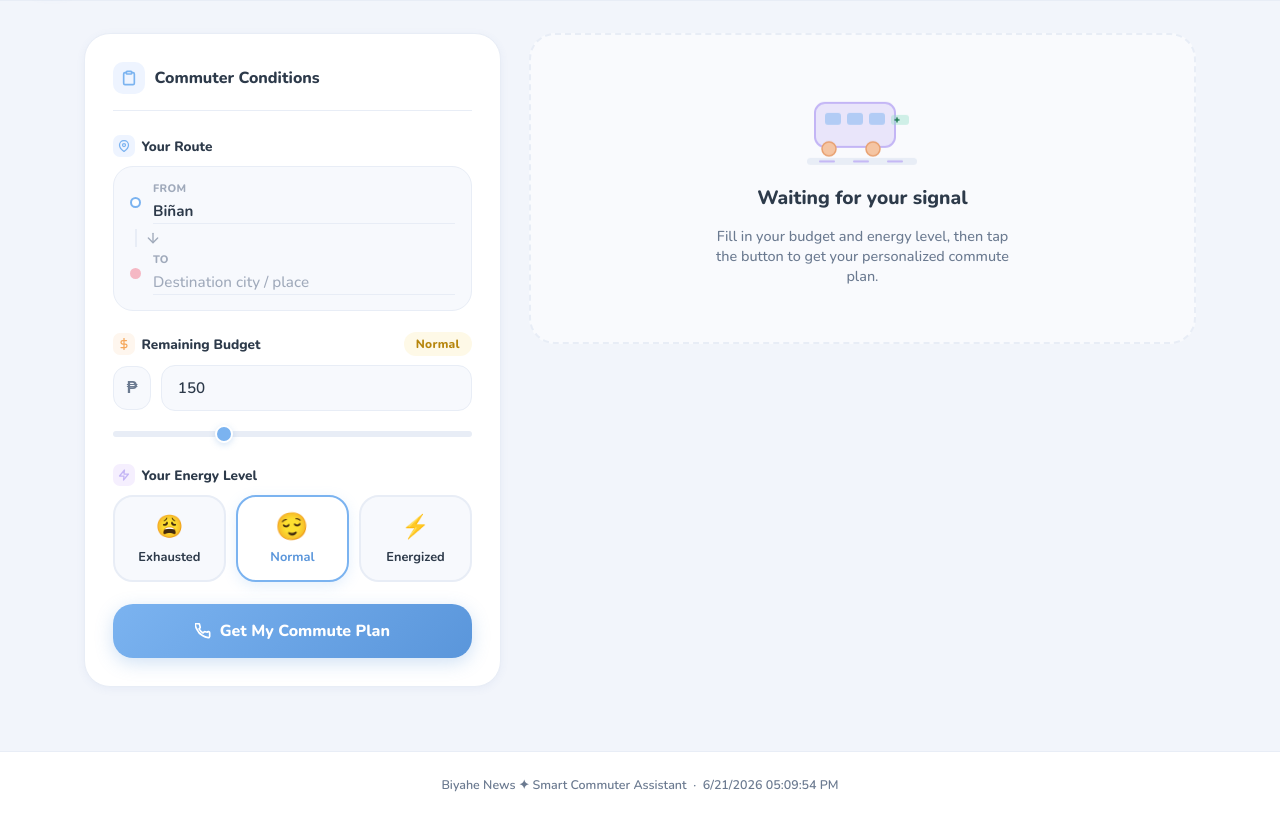
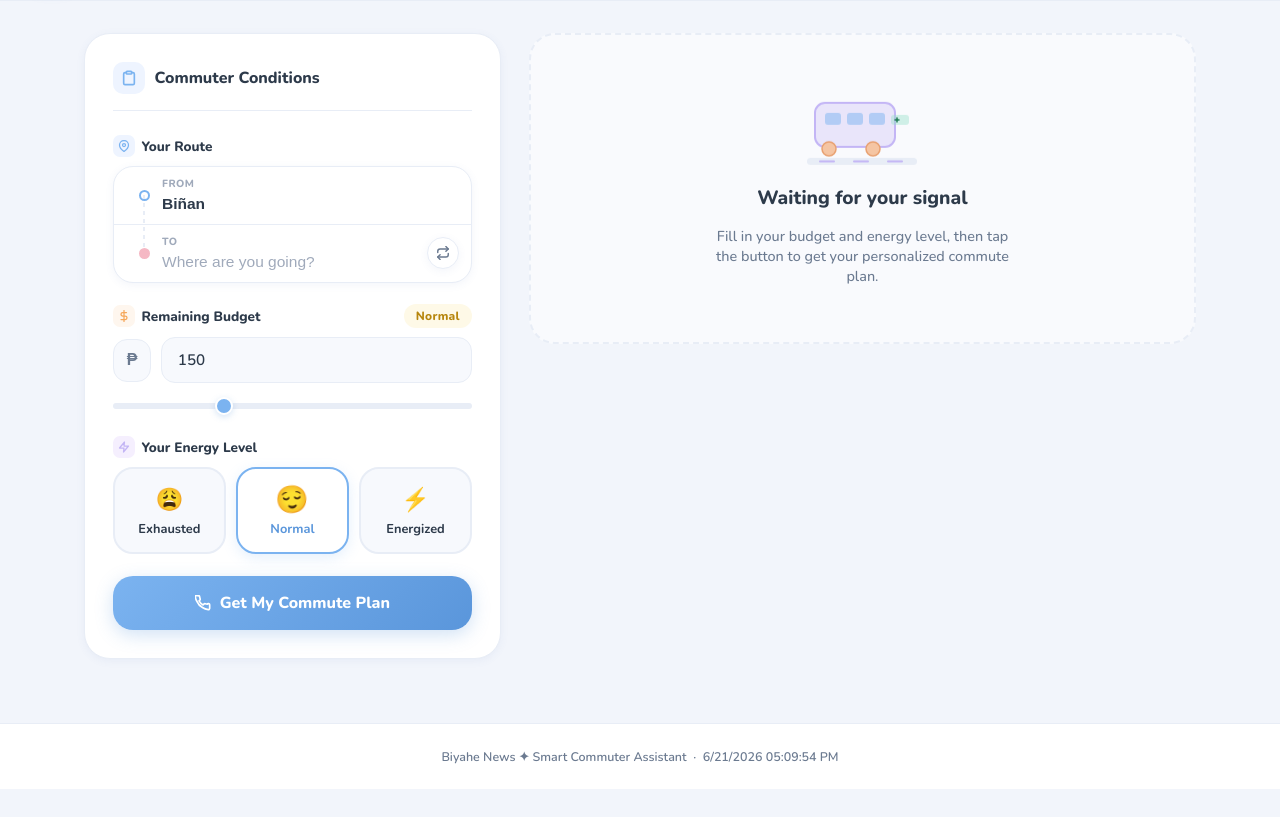
Before and after one commit to Aeriiii-0/BiyaheNews, a website: page index.html in a window 1280 px wide. Shown: the part 67-884 px from the top of the page. After the commit the page ends 856 px from the top, so only its background shows below. Drawn offline with nearby package versions, Linux system fonts and the light colour scheme.

Commit message:
Maps-style route input with swap, baked-in API keys, hidden from UI

```diff
--- a/index.html
+++ b/index.html
@@ -450,32 +450,81 @@
     @keyframes toastIn{to{opacity:1;transform:translateY(0)}}
     @keyframes toastOut{to{opacity:0;transform:translateY(8px)}}
 
-    /* ── ROUTE BOX ───────────────────────────────────── */
+    /* ── ROUTE BOX — maps navigation style ─────────── */
     .route-box{
-      background:var(--surface-2);border:1.5px solid var(--border);
-      border-radius:var(--r-md);padding:.9rem 1rem;
-      display:flex;flex-direction:column;gap:0;
-    }
-    .route-field{display:flex;align-items:center;gap:.75rem;}
-    .route-dot{
+      background:var(--surface);
+      border:1.5px solid var(--border);
+      border-radius:var(--r-md);
+      overflow:hidden;
+      box-shadow:var(--shadow-sm);
+    }
+    .route-field{
+      display:flex;align-items:center;gap:0;
+      padding:.6rem .75rem;
+      position:relative;
+    }
+    .route-field + .route-field{
+      border-top:1px solid var(--border);
+    }
+    .route-pin{
+      width:36px;flex-shrink:0;
+      display:flex;align-items:center;justify-content:center;
+    }
+    /* animated dotted line between pins */
+    .route-pin-dot{
       width:11px;height:11px;border-radius:50%;flex-shrink:0;
-      border:2.5px solid;
-    }
-    .route-dot.from{border-color:var(--primary);background:#fff;}
-    .route-dot.to  {border-color:var(--accent-rose);background:var(--accent-rose);}
-    .route-field-inner{flex:1;display:flex;flex-direction:column;gap:.15rem;}
-    .route-field-lbl{font-size:.68rem;font-weight:800;text-transform:uppercase;letter-spacing:.4px;color:var(--text-3);}
+    }
+    .pin-from{background:#fff;border:2.5px solid var(--primary);}
+    .pin-to  {background:var(--accent-rose);border:2.5px solid var(--accent-rose);}
+    .route-line-wrap{
+      position:absolute;left:calc(.75rem + 17.5px - .5px);
+      top:50%;bottom:-50%;
+      width:2px;
+      background:repeating-linear-gradient(
+        to bottom,
+        var(--border) 0px, var(--border) 4px,
+        transparent 4px, transparent 8px
+      );
+      pointer-events:none;
+    }
+    .route-field-inner{
+      flex:1;display:flex;flex-direction:column;
+      min-width:0;
+    }
+    .route-field-lbl{
+      font-size:.65rem;font-weight:800;
+      text-transform:uppercase;letter-spacing:.5px;
+      color:var(--text-3);margin-bottom:.1rem;
+    }
     .route-input{
       background:transparent;border:none;border-radius:0;
-      padding:.15rem 0;font-size:.95rem;font-weight:700;
-      box-shadow:none;border-bottom:1.5px solid var(--border);
-    }
-    .route-input:focus{border-bottom-color:var(--primary);box-shadow:none;background:transparent;}
-    .route-connector{
-      display:flex;align-items:center;gap:.5rem;
-      padding:.3rem 0 .3rem 4.5px;
-    }
-    .connector-line{width:1.5px;height:18px;background:var(--border);margin-left:.05rem;}
+      padding:.1rem 0;font-size:.97rem;font-weight:700;
+      color:var(--text);width:100%;
+      box-shadow:none;outline:none;
+    }
+    .route-input::placeholder{color:var(--text-3);font-weight:500;}
+    .route-input:focus{background:transparent;box-shadow:none;border:none;}
+    /* swap button */
+    .route-swap{
+      flex-shrink:0;width:32px;height:32px;border-radius:50%;
+      border:1.5px solid var(--border);background:var(--surface);
+      display:flex;align-items:center;justify-content:center;
+      cursor:pointer;color:var(--text-2);
+      transition:all .18s var(--ease);
+      box-shadow:var(--shadow-sm);
+      /* overlaps the divider line between the two fields */
+      position:absolute;right:.75rem;top:50%;
+      transform:translateY(-50%);
+      z-index:2;
+    }
+    .route-swap:hover{
+      background:var(--primary);border-color:var(--primary);
+      color:#fff;transform:translateY(-50%) rotate(180deg);
+    }
+    /* highlight focused field */
+    .route-field:focus-within{background:rgba(123,179,240,.04);}
+    .route-field:focus-within .route-field-lbl{color:var(--primary);}
+    .route-field:focus-within .route-pin-dot.pin-from{border-color:var(--primary-dk);}
 
     /* route strip in result card */
     .rc-route{
@@ -753,7 +802,7 @@
 
       <form id="evalForm" onsubmit="return false;">
 
-        <!-- Route: From / To -->
+        <!-- Route: From / To — maps nav style -->
         <div class="form-group">
           <label class="form-label">
             <span class="lbl-icon" style="background:#EEF4FF;">
@@ -761,27 +810,39 @@
             </span>
             Your Route
           </label>
+
           <div class="route-box">
-            <!-- From -->
-            <div class="route-field">
-              <div class="route-dot from"></div>
+            <!-- FROM field -->
+            <div class="route-field" style="position:relative;">
+              <!-- dotted connector line drawn as pseudo — position relative to pin -->
+              <div class="route-line-wrap"></div>
+              <div class="route-pin">
+                <div class="route-pin-dot pin-from"></div>
+              </div>
               <div class="route-field-inner">
                 <span class="route-field-lbl">From</span>
-                <input class="text-input route-input" type="text" id="fromInput" value="Biñan" placeholder="Origin city / place" required>
+                <input class="route-input" type="text" id="fromInput"
+                  value="Biñan" placeholder="Starting point" autocomplete="off" required>
               </div>
             </div>
-            <!-- Dashed connector -->
-            <div class="route-connector" aria-hidden="true">
-              <div class="connector-line"></div>
-              <svg width="16" height="16" viewBox="0 0 24 24" fill="none" stroke="var(--text-3)" stroke-width="2" stroke-linecap="round" stroke-linejoin="round"><line x1="12" y1="5" x2="12" y2="19"/><polyline points="19 12 12 19 5 12"/></svg>
-            </div>
-            <!-- To -->
-            <div class="route-field">
-              <div class="route-dot to"></div>
+
+            <!-- TO field -->
+            <div class="route-field" style="position:relative;">
+              <div class="route-pin">
+                <div class="route-pin-dot pin-to"></div>
+              </div>
               <div class="route-field-inner">
                 <span class="route-field-lbl">To</span>
-                <input class="text-input route-input" type="text" id="toInput" value="" placeholder="Destination city / place" required>
+                <input class="route-input" type="text" id="toInput"
+                  value="" placeholder="Where are you going?" autocomplete="off">
               </div>
+              <!-- Swap button sits on the divider between the two fields -->
+              <button type="button" class="route-swap" onclick="swapRoute()" title="Swap origin and destination" aria-label="Swap">
+                <svg width="14" height="14" viewBox="0 0 24 24" fill="none" stroke="currentColor" stroke-width="2.5" stroke-linecap="round" stroke-linejoin="round">
+                  <polyline points="17 1 21 5 17 9"/><path d="M3 11V9a4 4 0 014-4h14"/>
+                  <polyline points="7 23 3 19 7 15"/><path d="M21 13v2a4 4 0 01-4 4H3"/>
+                </svg>
+              </button>
             </div>
           </div>
         </div>
@@ -941,10 +1002,10 @@
       API Keys
     </h1>
 
-    <!-- Persist note -->
+    <!-- persist note -->
     <div class="persist-note">
-      <svg width="16" height="16" viewBox="0 0 24 24" fill="none" stroke="currentColor" stroke-width="2.5" stroke-linecap="round" stroke-linejoin="round" style="flex-shrink:0;margin-top:.1rem"><path d="M19 21H5a2 2 0 01-2-2V5a2 2 0 012-2h11l5 5v11a2 2 0 01-2 2z"/><polyline points="17 21 17 13 7 13 7 21"/><polyline points="7 3 7 8 15 8"/></svg>
-      Keys are saved in your browser's local storage — you only need to enter them once. They'll be here every time you open the app.
+      <svg width="16" height="16" viewBox="0 0 24 24" fill="none" stroke="currentColor" stroke-width="2.5" stroke-linecap="round" stroke-linejoin="round" style="flex-shrink:0;margin-top:.1rem"><path d="M22 11.08V12a10 10 0 11-5.93-9.14"/><polyline points="22 4 12 14.01 9 11.01"/></svg>
+      Default API keys are already built into the app — it works out of the box. Only fill these in if you want to use your own keys instead.
     </div>
 
     <!-- OpenWeatherMap Card -->
@@ -1197,8 +1258,8 @@
 <script>
   /* ── CONFIG ────────────────────────────────────── */
   const CFG = {
-    weatherKey: '',
-    trafficKey: '',
+    weatherKey: 'e165df0b18208802bfb6bc67d4ba8884',
+    trafficKey: 'vbHF2xqBFbqM48ClL3w6qi7LuwqdxYlJ',
     defaultCity: 'Biñan',
     defaultCoords: { lat: 14.3122, lon: 121.0914 }
   };
@@ -1281,8 +1342,9 @@
 
   /* ── KEY MANAGEMENT ────────────────────────────── */
   function loadKeys() {
-    const w = localStorage.getItem('bn_wkey') || '';
-    const t = localStorage.getItem('bn_tkey') || '';
+    // Use baked-in keys as defaults; localStorage overrides if user saved their own
+    const w = localStorage.getItem('bn_wkey') || CFG.weatherKey;
+    const t = localStorage.getItem('bn_tkey') || CFG.trafficKey;
     CFG.weatherKey = w;
     CFG.trafficKey = t;
     if (document.getElementById('wKeyInput')) document.getElementById('wKeyInput').value = w;
@@ -1333,6 +1395,23 @@
         chipTxt.textContent = 'No Weather key';
       }
     }
+  }
+
+  /* ── SWAP ROUTE ────────────────────────────────── */
+  function swapRoute() {
+    const from = document.getElementById('fromInput');
+    const to   = document.getElementById('toInput');
+    const tmp  = from.value;
+    from.value = to.value;
+    to.value   = tmp;
+    // brief visual feedback on the swap button
+    const btn = document.querySelector('.route-swap');
+    btn.style.background = 'var(--primary)';
+    btn.style.color = '#fff';
+    setTimeout(() => {
+      btn.style.background = '';
+      btn.style.color = '';
+    }, 300);
   }
 
   /* ── SHOW / HIDE KEY ───────────────────────────── */
```
